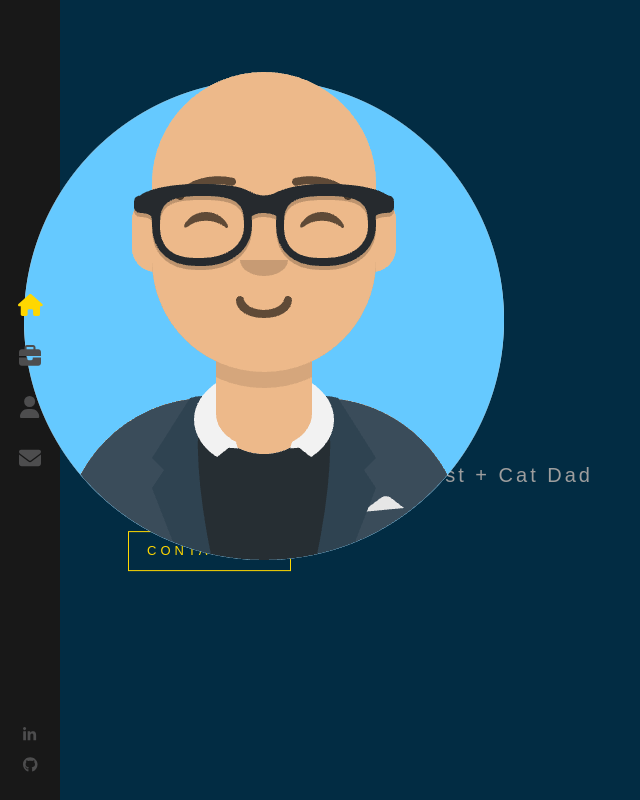
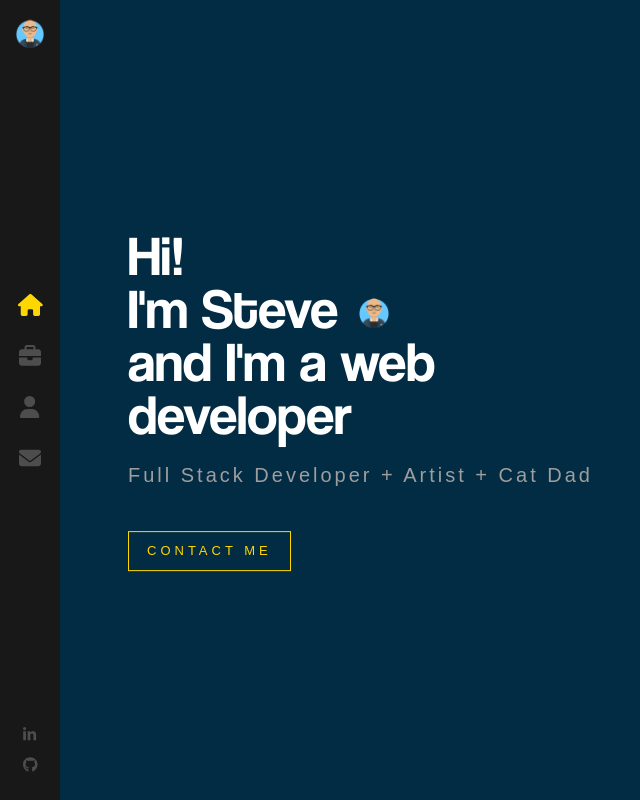
Before and after one commit to sjhudek/portfolio-react-spa, a React (Create React App) app: page / in a window 1280 px wide. Shown: the whole page, without its empty margins (0-640 px from the left). Built offline with nearby package versions, Linux system fonts and the light colour scheme.

Commit message:
updated src/components/Sidebar/index.scss

```diff
--- a/src/components/Sidebar/index.scss
+++ b/src/components/Sidebar/index.scss
@@ -7,14 +7,14 @@
   z-index: 3;
   min-height: 500px;
 
-  .logo {
+  .avatar {
     display: block;
     padding: 8px 0;
 
     img {
       display: block;
       margin: 8px auto;
-      width: 24px;
+      width: 30px;
       height: auto;
 
       &.sub-logo {
```
